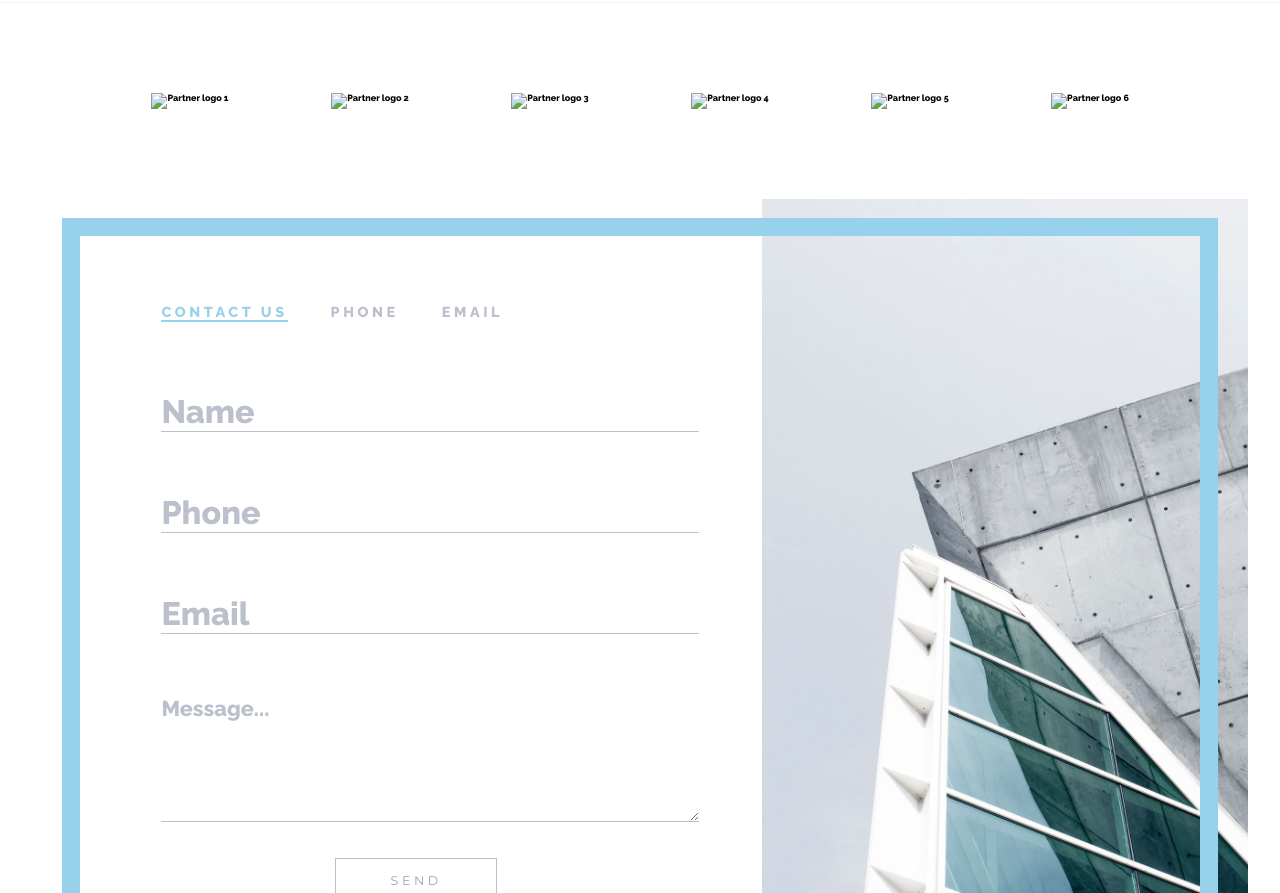
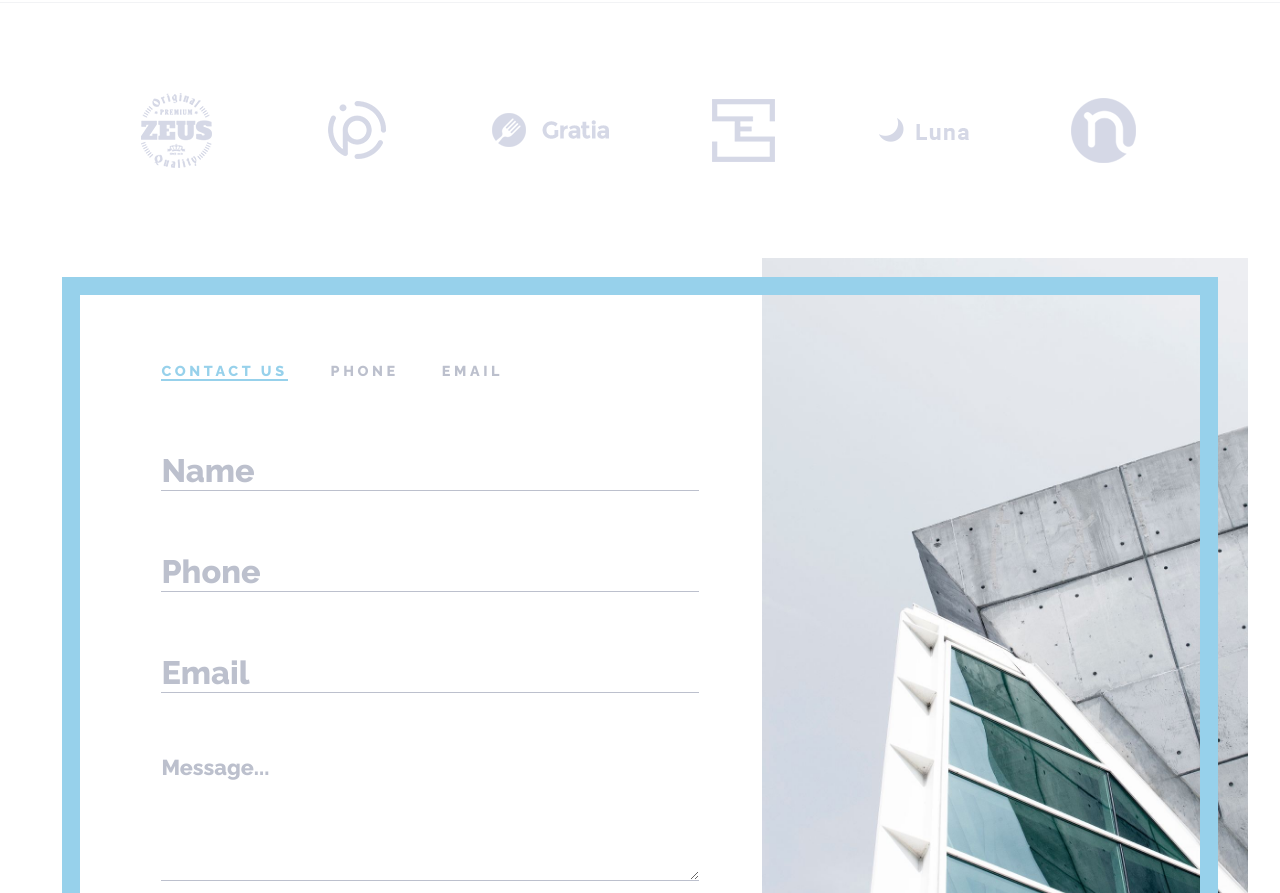
Before and after one commit to martraw/Selene, a website: page index.html in a window 1280 px wide. Shown: the part 3133-4026 px from the top of the page. Drawn offline with nearby package versions, Linux system fonts and the light colour scheme; files that its build step writes are made by us from their sources; the site is published under a folder, as on GitHub Pages, so addresses that start at the root find nothing.

Commit message:
Fixed partners section images folder path

```diff
--- a/index.html
+++ b/index.html
@@ -154,13 +154,13 @@
 
             <div class="latest__arrow-box arrow--left  latest__arrow-box--left">&lt;</div>
 
-            <img src="./img/latest-01-small.jpg" alt="Latest project 4" class="latest__img">
+            <img src="./img/latest-01-small.jpg" alt="Latest project 1" class="latest__img">
 
-            <img src="./img/latest-02-small.jpg" alt="" class="latest__img">
+            <img src="./img/latest-02-small.jpg" alt="Latest project 2" class="latest__img">
 
-            <img src="./img/latest-03-small.jpg" alt="" class="latest__img">
+            <img src="./img/latest-03-small.jpg" alt="Latest project 3" class="latest__img">
 
-            <img src="./img/latest-04-small.jpg" alt="" class="latest__img latest__img--active">
+            <img src="./img/latest-04-small.jpg" alt="Latest project 4" class="latest__img latest__img--active">
 
             <div class="latest__arrow-box arrow--right  latest__arrow-box--right">&gt;</div>
 
@@ -198,12 +198,12 @@
 
       <!-- Partners -->
        <section class="partners">
-        <img src="/img/logo-1.png" alt="Partner logo 1" class="partners__logo">
-        <img src="/img/logo-2.png" alt="Partner logo 2" class="partners__logo">
-        <img src="/img/logo-3.png" alt="Partner logo 3" class="partners__logo">
-        <img src="/img/logo-4.png" alt="Partner logo 4" class="partners__logo">
-        <img src="/img/logo-5.png" alt="Partner logo 5" class="partners__logo">
-        <img src="/img/logo-6.png" alt="Partner logo 6" class="partners__logo">
+        <img src="./img/logo-1.png" alt="Partner logo 1" class="partners__logo">
+        <img src="./img/logo-2.png" alt="Partner logo 2" class="partners__logo">
+        <img src="./img/logo-3.png" alt="Partner logo 3" class="partners__logo">
+        <img src="./img/logo-4.png" alt="Partner logo 4" class="partners__logo">
+        <img src="./img/logo-5.png" alt="Partner logo 5" class="partners__logo">
+        <img src="./img/logo-6.png" alt="Partner logo 6" class="partners__logo">
       </section>
 
     <!-- Contact form -->
```
